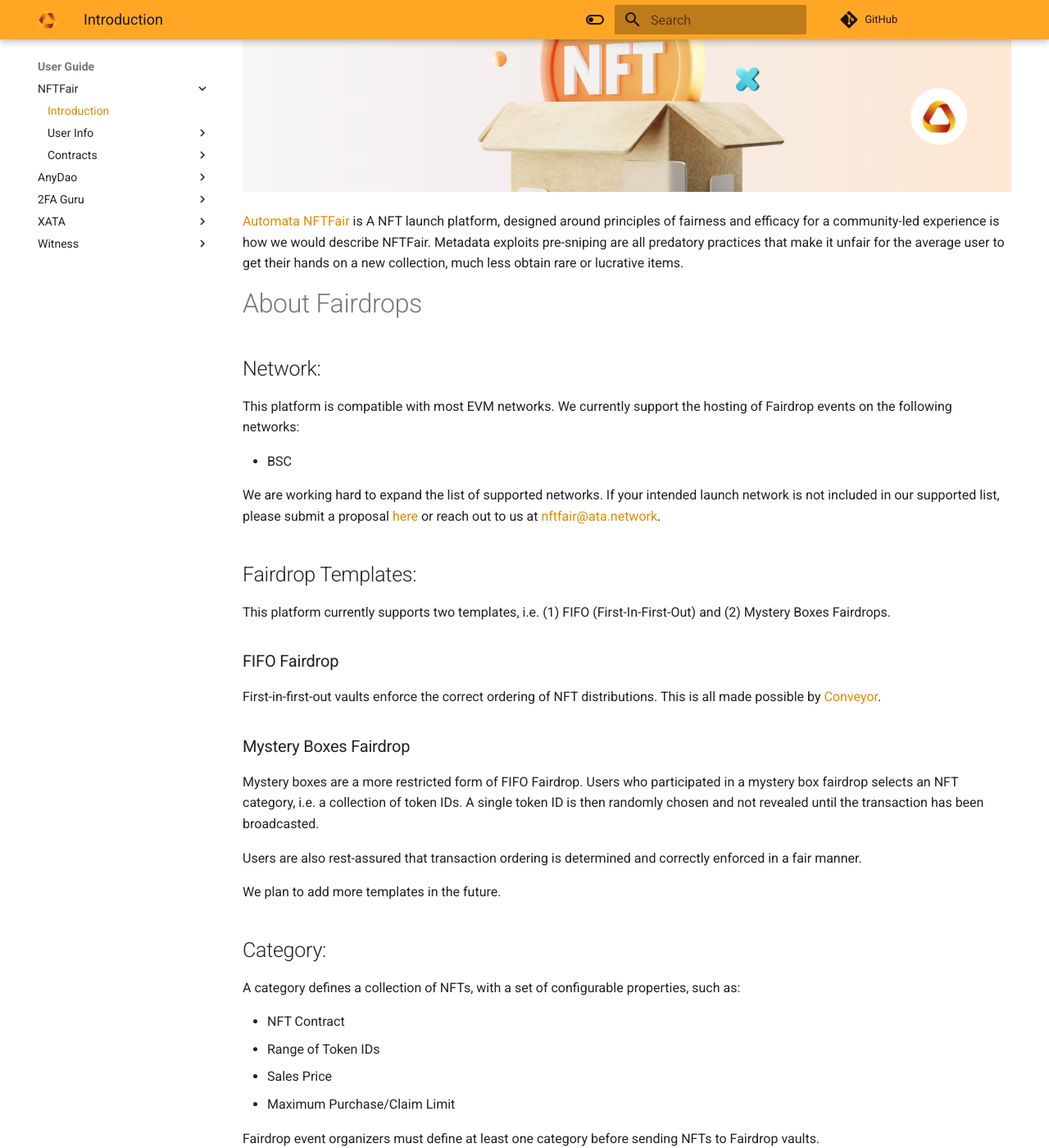
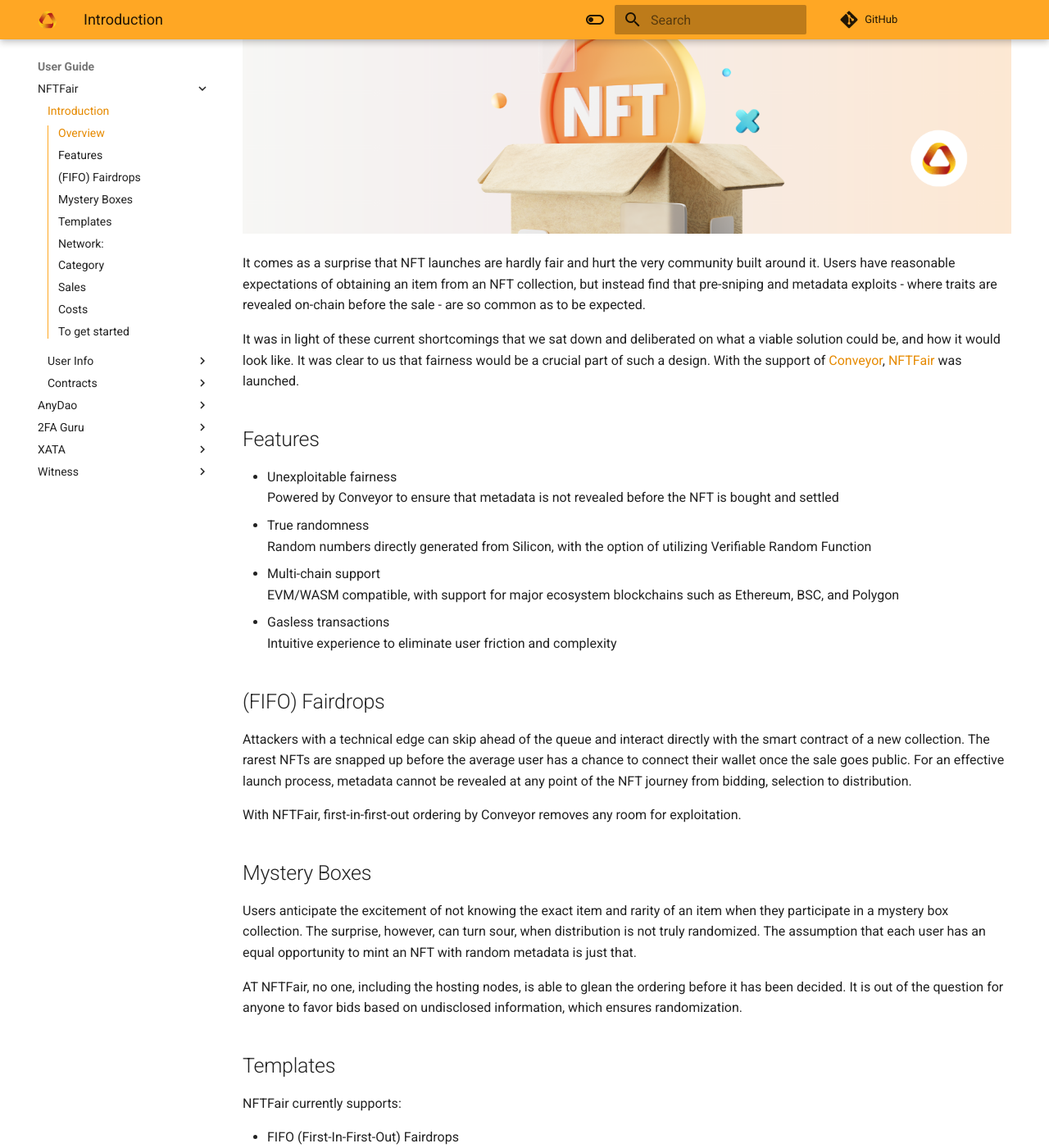
Before and after one commit to automata-network/docs, an MkDocs documentation site: the page built from docs/nftfair/introduction.md, in a window 1280 px wide and 1400 px high, scrolled down 530 px. Shown: the whole window at 82% size. Built offline with MkDocs 1.6.1 and Material for MkDocs 9.7.7, drawn with Linux system fonts in a browser that asks for light colours; nearby versions of some CDN libraries; comment, search, counter and statistics services are not loaded; some of the changed text lies outside the part shown.

Commit message:
Update introduction.md

```diff
--- a/docs/nftfair/introduction.md
+++ b/docs/nftfair/introduction.md
@@ -1,82 +1,92 @@
-# Introduction
+## Overview
 
 ![](../../assets/nftfair-image.png){style="zoom:80%"}
 
-[Automata NFTFair](https://www.nftfair.app/) is A NFT launch platform, designed around principles of fairness and efficacy for a community-led experience is how we would describe NFTFair. Metadata exploits pre-sniping are all predatory practices that make it unfair for the average user to get their hands on a new collection, much less obtain rare or lucrative items.
+It comes as a surprise that NFT launches are hardly fair and hurt the very community built around it. Users have reasonable expectations of obtaining an item from an NFT collection, but instead find that pre-sniping and metadata exploits - where traits are revealed on-chain before the sale - are so common as to be expected.
 
-# About Fairdrops
+It was in light of these current shortcomings that we sat down and deliberated on what a viable solution could be, and how it would look like. It was clear to us that fairness would be a crucial part of such a design. With the support of [Conveyor](https://conveyor.ata.network), [NFTFair](https://www.nftfair.app) was launched.
+
+## Features
+
+- Unexploitable fairness
+</br> Powered by Conveyor to ensure that metadata is not revealed before the NFT is bought and settled
+- True randomness
+</br> Random numbers directly generated from Silicon, with the option of utilizing Verifiable Random Function
+- Multi-chain support
+</br> EVM/WASM compatible, with support for major ecosystem blockchains such as Ethereum, BSC, and Polygon
+- Gasless transactions
+</br> Intuitive experience to eliminate user friction and complexity
+
+## (FIFO) Fairdrops
+
+Attackers with a technical edge can skip ahead of the queue and interact directly with the smart contract of a new collection. The rarest NFTs are snapped up before the average user has a chance to connect their wallet once the sale goes public. For an effective launch process, metadata cannot be revealed at any point of the NFT journey from bidding, selection to distribution.
+
+With NFTFair, first-in-first-out ordering by Conveyor removes any room for exploitation.
+
+## Mystery Boxes
+
+Users anticipate the excitement of not knowing the exact item and rarity of an item when they participate in a mystery box collection. The surprise, however, can turn sour, when distribution is not truly randomized. The assumption that each user has an equal opportunity to mint an NFT with random metadata is just that.
+
+AT NFTFair, no one, including the hosting nodes, is able to glean the ordering before it has been decided. It is out of the question for anyone to favor bids based on undisclosed information, which ensures randomization.
+
+## Templates
+NFTFair currently supports:
+
+- FIFO (First-In-First-Out) Fairdrops
+- Mystery Boxes Fairdrops
+
+More curated template versions coming soon.
+
 ## Network:
 
-This platform is compatible with most EVM networks. We currently support the hosting of Fairdrop events on the following networks:
+NFTFair is compatible with most EVM networks, and is live on:
 
 - BSC
+- Polygon
 
-We are working hard to expand the list of supported networks. If your intended launch network is not included in our supported list, please submit a proposal [here](https://docs.google.com/forms/d/e/1FAIpQLScU36yLYWuiL3gXVvy7NwvnY-t4JD0u6XUvhTeaogCzQDzQpw/viewform) or reach out to us at [nftfair@ata.network](mailto:nftfair@ata.network).
+We are also working hard to expand the list of supported networks. Share your project with us [here](https://docs.google.com/forms/d/e/1FAIpQLScU36yLYWuiL3gXVvy7NwvnY-t4JD0u6XUvhTeaogCzQDzQpw/viewform) or drop us a [message](mailto:nftfair@ata.network).
 
-## Fairdrop Templates:
-This platform currently supports two templates, i.e. (1) FIFO (First-In-First-Out) and (2) Mystery Boxes Fairdrops.
-
-### FIFO Fairdrop
-First-in-first-out vaults enforce the correct ordering of NFT distributions. This is all made possible by [Conveyor](https://www.ata.network/conveyor).
-
-### Mystery Boxes Fairdrop
-Mystery boxes are a more restricted form of FIFO Fairdrop. Users who participated in a mystery box fairdrop selects an NFT category, i.e. a collection of token IDs. A single token ID is then randomly chosen and not revealed until the transaction has been broadcasted.
-
-Users are also rest-assured that transaction ordering is determined and correctly enforced in a fair manner.
-
-We plan to add more templates in the future.
-
-## Category:
-A category defines a collection of NFTs, with a set of configurable properties, such as:
+## Category
+A category is what defines a collection of NFTs. Properties that can be configured include:
 
 - NFT Contract
 - Range of Token IDs
 - Sales Price
 - Maximum Purchase/Claim Limit
 
-Fairdrop event organizers must define at least one category before sending NFTs to Fairdrop vaults.
+Projects must define at least one category before sending NFTs to Fairdrop vaults.
 
-## Fair Sales:
-This platform provides the option to enable Fairdrop sales, i.e. Selling NFTs in exchange for an acceptable form of ERC20 payment tokens. NFTs can be differentiated by categories, where prices can be set individually.
+## Sales
+Prices can be set for NFTs in different categories (i.e. collections). Proceeds from the sale can be withdrawn from the platform once the launch has ended.
 
-Each vault only accepts a single ERC20 payment token. In other words, it is not possible to price one category at 100 USDC, and the other at 100 BTC.
+As each Fairdrop vault only accepts a single ERC20 payment token, it is not possible to price Category A at 100 USDC, and Category B at 100 BTC. Projects can choose to price different categories for varying amounts of the same token. For example, Category A at 100 UDSC and Category B at 1000 USDC.
 
-You can however, price different categories for different amounts of the same token. For instance, 100 USDC for category A and 1000 USDC for category B.
+## Costs
+NFT launches on the platform are performed with gasless transactions. For users to benefit from zero-cost transactions, projects may choose to opt for relayer-sponsored transactions. Projects bear the full gas cost and users do not have to pay for any transaction fees.
 
-Sales revenue can be withdrawn once the Fairdrop event has come to an end.
+Please reach out to [us](mailto:nftfair@ata.network) for more cost details.
 
-# Costs
-Gas consumption plays a major role on the cost of running Fairdrops. This platform provides a gasless transaction experience, powered by [Conveyor](https://www.ata.network/conveyor). To provide the true experience of zero-cost transactions for the users, you may opt for relayer-sponsored transactions.
+## To get started
+Make sure you have the below information ready:
 
-Relayer-sponsored transactions do not charge ERC20 gas payment from the users. The event organizers would bear the full gas cost instead. Please reach out to us at [nftfair@ata.network](mailto:nftfair@ata.network), to get a quote and a cost breakdown for enabling relayer-sponsored transactions.
+- Activity name. Example: Automata NFT Egg Hunt
 
-# Ready to start?
-If you are interested in using our platform and ready to start a Fairdrop, you need to provide us with the following information:
+- Page title. Example: Come and crack your own egg!
 
-- The activity name. (Example: MOGA Mystery Box Fairdrop)
+- Start and end time for the Fairdrop
 
-- A page title. (Example: Come And Obtain Your Own Genesis MOGA!)
+- Official website and social media links
 
-- The start and end time for your fairdrop.
+- Short description to introduce your project. (Example: Automata NFT Egg Hunt is a mystery box competition launched and hosted on NFTFair to celebrate the spirit of Easter with the community.)
 
-- Official website and social media URLs.
+- List of commmon FAQs
 
-- A short description to introduce your project. (Example: Monster Galaxy is making a mystery box fairdrop to give our players the chance to obtain powerful genesis mogas! Don’t lose this opportunity!)
+- A horizontal brand logo, more than 200px. [Example](https://ipfs.io/ipfs/bafybeihapvgs3ifvv5ts3soxpkez37yo6dln6smlza3smpjjj7dktk7fta/supercar-logo.png)
 
-- A list of FAQs to let users know about the Fairdrop.
+- A square brand logo, more than 500px. [Example](https://ipfs.io/ipfs/bafybeie5adkgmljzx7qzeulnwnq3laqsne4w5myic6c75kk2sqviqdjtua/supercar-icon.png)
 
-- A horizontal brand logo, higher than 200px. [Example](https://ipfs.io/ipfs/bafybeihapvgs3ifvv5ts3soxpkez37yo6dln6smlza3smpjjj7dktk7fta/supercar-logo.png)
+- A banner related to the theme of the Fairdrop, 2132 x 224px. [Example](https://ipfs.io/ipfs/bafybeicywiylhs2w6jfofgzhaw3gfnl2pen2u4wgsrmxuu7crlx46uilbe/supercar-banner.jpeg)
 
-- A square brand logo, bigger than 500px. [Example](https://ipfs.io/ipfs/bafybeie5adkgmljzx7qzeulnwnq3laqsne4w5myic6c75kk2sqviqdjtua/supercar-icon.png)
+- A favicon for the browser tab bar, 32 x 32px. [Example](https://static.wixstatic.com/media/0653dd_303a21ade8b64ed5bca9f2755b2cb4a5~mv2.png/v1/fill/w_32%2Ch_32%2Clg_1%2Cusm_0.66_1.00_0.01/0653dd_303a21ade8b64ed5bca9f2755b2cb4a5~mv2.png)
 
-- A banner related to the theme of the Fairdrop with size 2132x224px [Example](https://ipfs.io/ipfs/bafybeicywiylhs2w6jfofgzhaw3gfnl2pen2u4wgsrmxuu7crlx46uilbe/supercar-banner.jpeg)
-
-- A small 32x32px square icon for the browser tab bar. [Example](https://static.wixstatic.com/media/0653dd_303a21ade8b64ed5bca9f2755b2cb4a5~mv2.png/v1/fill/w_32%2Ch_32%2Clg_1%2Cusm_0.66_1.00_0.01/0653dd_303a21ade8b64ed5bca9f2755b2cb4a5~mv2.png)
-
-- Once you complete setting up the Fairdrop, you can transfer or mint your NFT to our vault contract, and begin selling.
-
-- If you wish to enable the wallet connect function with your infura id, you need to provide the id to us. Read more about [Wallet Connect](https://walletconnect.com/) and [Infura ID](https://infura.io/)
-
-Moreover, you can provide us with the primary color of your brand and some decoration backgrounds to customize and enrich your Fairdrop  activity page.
-
-That's all, leave the rest to us, and we'll bring you a fantastic Fairdrop.
+Once the setup is complete, projects can then transfer or mint the NFTs to the Fairdrop Vaults. If you wish to enable the wallet connect function with your infura id, please share the id with us. For context, read more about [Wallet Connect](https://walletconnect.com/) and [Infura ID](https://infura.io/).
```
